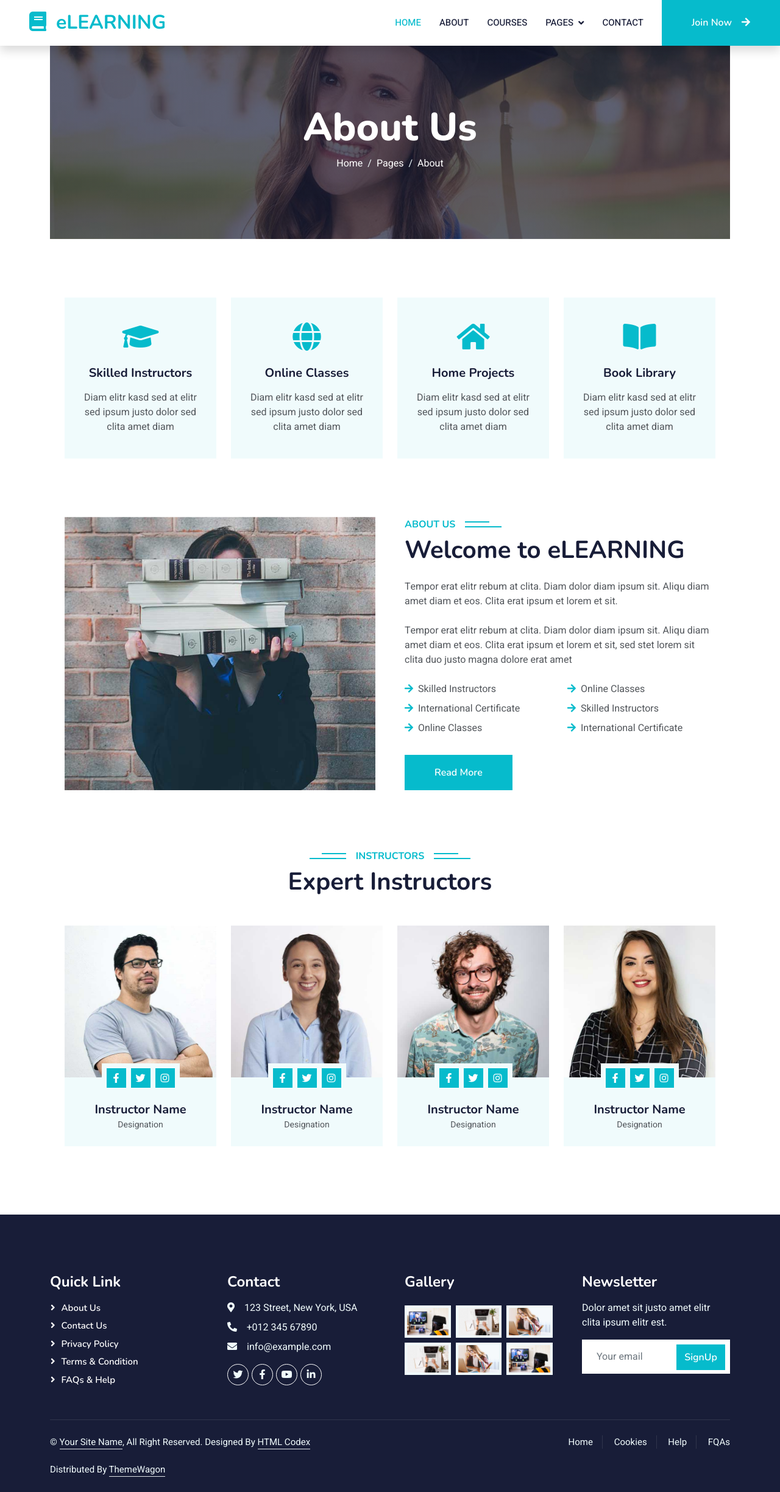
After one commit to Elev8-LMS-Project-Group/LMS, an ASP.NET Core app: template LMSWeb/Views/About/Index.cshtml in a window 1280 px wide. The commit adds this page. Shown: the whole page at 61% size. Run offline with ASP.NET Core 8, Linux system fonts and the light colour scheme; the template is opened without the code that fills it, so the values that code supplies are empty; some libraries are stand-ins or nearby versions.

Commit message:
Added about controller and view.

```diff
--- /dev/null
+++ b/LMSWeb/Views/About/Index.cshtml
@@ -0,0 +1,191 @@
+@*
+    For more information on enabling MVC for empty projects, visit https://go.microsoft.com/fwlink/?LinkID=397860
+*@
+
+
+<!-- Header Start -->
+<div class="container-fluid bg-primary py-5 mb-5 page-header">
+    <div class="container py-5">
+        <div class="row justify-content-center">
+            <div class="col-lg-10 text-center">
+                <h1 class="display-3 text-white animated slideInDown">About Us</h1>
+                <nav aria-label="breadcrumb">
+                    <ol class="breadcrumb justify-content-center">
+                        <li class="breadcrumb-item"><a class="text-white" href="#">Home</a></li>
+                        <li class="breadcrumb-item"><a class="text-white" href="#">Pages</a></li>
+                        <li class="breadcrumb-item text-white active" aria-current="page">About</li>
+                    </ol>
+                </nav>
+            </div>
+        </div>
+    </div>
+</div>
+<!-- Header End -->
+<!-- Service Start -->
+<div class="container-xxl py-5">
+    <div class="container">
+        <div class="row g-4">
+            <div class="col-lg-3 col-sm-6 wow fadeInUp" data-wow-delay="0.1s">
+                <div class="service-item text-center pt-3">
+                    <div class="p-4">
+                        <i class="fa fa-3x fa-graduation-cap text-primary mb-4"></i>
+                        <h5 class="mb-3">Skilled Instructors</h5>
+                        <p>Diam elitr kasd sed at elitr sed ipsum justo dolor sed clita amet diam</p>
+                    </div>
+                </div>
+            </div>
+            <div class="col-lg-3 col-sm-6 wow fadeInUp" data-wow-delay="0.3s">
+                <div class="service-item text-center pt-3">
+                    <div class="p-4">
+                        <i class="fa fa-3x fa-globe text-primary mb-4"></i>
+                        <h5 class="mb-3">Online Classes</h5>
+                        <p>Diam elitr kasd sed at elitr sed ipsum justo dolor sed clita amet diam</p>
+                    </div>
+                </div>
+            </div>
+            <div class="col-lg-3 col-sm-6 wow fadeInUp" data-wow-delay="0.5s">
+                <div class="service-item text-center pt-3">
+                    <div class="p-4">
+                        <i class="fa fa-3x fa-home text-primary mb-4"></i>
+                        <h5 class="mb-3">Home Projects</h5>
+                        <p>Diam elitr kasd sed at elitr sed ipsum justo dolor sed clita amet diam</p>
+                    </div>
+                </div>
+            </div>
+            <div class="col-lg-3 col-sm-6 wow fadeInUp" data-wow-delay="0.7s">
+                <div class="service-item text-center pt-3">
+                    <div class="p-4">
+                        <i class="fa fa-3x fa-book-open text-primary mb-4"></i>
+                        <h5 class="mb-3">Book Library</h5>
+                        <p>Diam elitr kasd sed at elitr sed ipsum justo dolor sed clita amet diam</p>
+                    </div>
+                </div>
+            </div>
+        </div>
+    </div>
+</div>
+<!-- Service End -->
+<!-- About Start -->
+<div class="container-xxl py-5">
+    <div class="container">
+        <div class="row g-5">
+            <div class="col-lg-6 wow fadeInUp" data-wow-delay="0.1s" style="min-height: 400px;">
+                <div class="position-relative h-100">
+                    <img class="img-fluid position-absolute w-100 h-100" src="img/about.jpg" alt="" style="object-fit: cover;">
+                </div>
+            </div>
+            <div class="col-lg-6 wow fadeInUp" data-wow-delay="0.3s">
+                <h6 class="section-title bg-white text-start text-primary pe-3">About Us</h6>
+                <h1 class="mb-4">Welcome to eLEARNING</h1>
+                <p class="mb-4">Tempor erat elitr rebum at clita. Diam dolor diam ipsum sit. Aliqu diam amet diam et eos. Clita erat ipsum et lorem et sit.</p>
+                <p class="mb-4">Tempor erat elitr rebum at clita. Diam dolor diam ipsum sit. Aliqu diam amet diam et eos. Clita erat ipsum et lorem et sit, sed stet lorem sit clita duo justo magna dolore erat amet</p>
+                <div class="row gy-2 gx-4 mb-4">
+                    <div class="col-sm-6">
+                        <p class="mb-0"><i class="fa fa-arrow-right text-primary me-2"></i>Skilled Instructors</p>
+                    </div>
+                    <div class="col-sm-6">
+                        <p class="mb-0"><i class="fa fa-arrow-right text-primary me-2"></i>Online Classes</p>
+                    </div>
+                    <div class="col-sm-6">
+                        <p class="mb-0"><i class="fa fa-arrow-right text-primary me-2"></i>International Certificate</p>
+                    </div>
+                    <div class="col-sm-6">
+                        <p class="mb-0"><i class="fa fa-arrow-right text-primary me-2"></i>Skilled Instructors</p>
+                    </div>
+                    <div class="col-sm-6">
+                        <p class="mb-0"><i class="fa fa-arrow-right text-primary me-2"></i>Online Classes</p>
+                    </div>
+                    <div class="col-sm-6">
+                        <p class="mb-0"><i class="fa fa-arrow-right text-primary me-2"></i>International Certificate</p>
+                    </div>
+                </div>
+                <a class="btn btn-primary py-3 px-5 mt-2" href="">Read More</a>
+            </div>
+        </div>
+    </div>
+</div>
+<!-- About End -->
+<!-- Team Start -->
+<div class="container-xxl py-5">
+    <div class="container">
+        <div class="text-center wow fadeInUp" data-wow-delay="0.1s">
+            <h6 class="section-title bg-white text-center text-primary px-3">Instructors</h6>
+            <h1 class="mb-5">Expert Instructors</h1>
+        </div>
+        <div class="row g-4">
+            <div class="col-lg-3 col-md-6 wow fadeInUp" data-wow-delay="0.1s">
+                <div class="team-item bg-light">
+                    <div class="overflow-hidden">
+                        <img class="img-fluid" src="img/team-1.jpg" alt="">
+                    </div>
+                    <div class="position-relative d-flex justify-content-center" style="margin-top: -23px;">
+                        <div class="bg-light d-flex justify-content-center pt-2 px-1">
+                            <a class="btn btn-sm-square btn-primary mx-1" href=""><i class="fab fa-facebook-f"></i></a>
+                            <a class="btn btn-sm-square btn-primary mx-1" href=""><i class="fab fa-twitter"></i></a>
+                            <a class="btn btn-sm-square btn-primary mx-1" href=""><i class="fab fa-instagram"></i></a>
+                        </div>
+                    </div>
+                    <div class="text-center p-4">
+                        <h5 class="mb-0">Instructor Name</h5>
+                        <small>Designation</small>
+                    </div>
+                </div>
+            </div>
+            <div class="col-lg-3 col-md-6 wow fadeInUp" data-wow-delay="0.3s">
+                <div class="team-item bg-light">
+                    <div class="overflow-hidden">
+                        <img class="img-fluid" src="img/team-2.jpg" alt="">
+                    </div>
+                    <div class="position-relative d-flex justify-content-center" style="margin-top: -23px;">
+                        <div class="bg-light d-flex justify-content-center pt-2 px-1">
+                            <a class="btn btn-sm-square btn-primary mx-1" href=""><i class="fab fa-facebook-f"></i></a>
+                            <a class="btn btn-sm-square btn-primary mx-1" href=""><i class="fab fa-twitter"></i></a>
+                            <a class="btn btn-sm-square btn-primary mx-1" href=""><i class="fab fa-instagram"></i></a>
+                        </div>
+                    </div>
+                    <div class="text-center p-4">
+                        <h5 class="mb-0">Instructor Name</h5>
+                        <small>Designation</small>
+                    </div>
+                </div>
+            </div>
+            <div class="col-lg-3 col-md-6 wow fadeInUp" data-wow-delay="0.5s">
+                <div class="team-item bg-light">
+                    <div class="overflow-hidden">
+                        <img class="img-fluid" src="img/team-3.jpg" alt="">
+                    </div>
+                    <div class="position-relative d-flex justify-content-center" style="margin-top: -23px;">
+                        <div class="bg-light d-flex justify-content-center pt-2 px-1">
+                            <a class="btn btn-sm-square btn-primary mx-1" href=""><i class="fab fa-facebook-f"></i></a>
+                            <a class="btn btn-sm-square btn-primary mx-1" href=""><i class="fab fa-twitter"></i></a>
+                            <a class="btn btn-sm-square btn-primary mx-1" href=""><i class="fab fa-instagram"></i></a>
+                        </div>
+                    </div>
+                    <div class="text-center p-4">
+                        <h5 class="mb-0">Instructor Name</h5>
+                        <small>Designation</small>
+                    </div>
+                </div>
+            </div>
+            <div class="col-lg-3 col-md-6 wow fadeInUp" data-wow-delay="0.7s">
+                <div class="team-item bg-light">
+                    <div class="overflow-hidden">
+                        <img class="img-fluid" src="img/team-4.jpg" alt="">
+                    </div>
+                    <div class="position-relative d-flex justify-content-center" style="margin-top: -23px;">
+                        <div class="bg-light d-flex justify-content-center pt-2 px-1">
+                            <a class="btn btn-sm-square btn-primary mx-1" href=""><i class="fab fa-facebook-f"></i></a>
+                            <a class="btn btn-sm-square btn-primary mx-1" href=""><i class="fab fa-twitter"></i></a>
+                            <a class="btn btn-sm-square btn-primary mx-1" href=""><i class="fab fa-instagram"></i></a>
+                        </div>
+                    </div>
+                    <div class="text-center p-4">
+                        <h5 class="mb-0">Instructor Name</h5>
+                        <small>Designation</small>
+                    </div>
+                </div>
+            </div>
+        </div>
+    </div>
+</div>
+<!-- Team End -->
--- a/LMSWeb/Views/Shared/_Layout.cshtml
+++ b/LMSWeb/Views/Shared/_Layout.cshtml
@@ -50,7 +50,7 @@
         <div class="collapse navbar-collapse" id="navbarCollapse">
             <div class="navbar-nav ms-auto p-4 p-lg-0">
                 <a href="index.html" class="nav-item nav-link active">Home</a>
-                <a href="about.html" class="nav-item nav-link">About</a>
+                <a class="nav-item nav-link" asp-area="" asp-controller="About" asp-action="Index">About</a>
                 <a href="courses.html" class="nav-item nav-link">Courses</a>
                 <div class="nav-item dropdown">
                     <a href="#" class="nav-link dropdown-toggle" data-bs-toggle="dropdown">Pages</a>
```
Also changed, not shown: LMSWeb/Controllers/AboutController.cs (added, +12 -0 lines).
